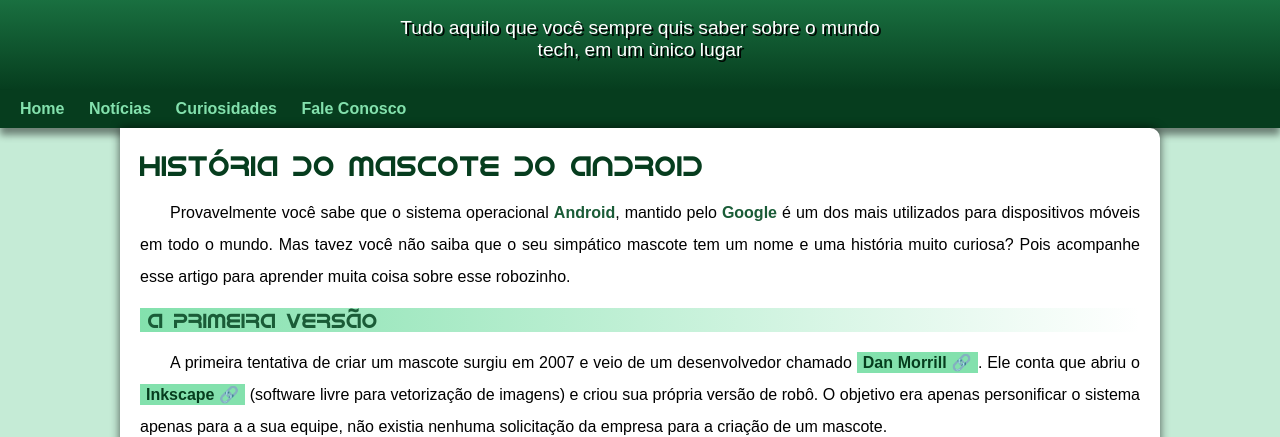
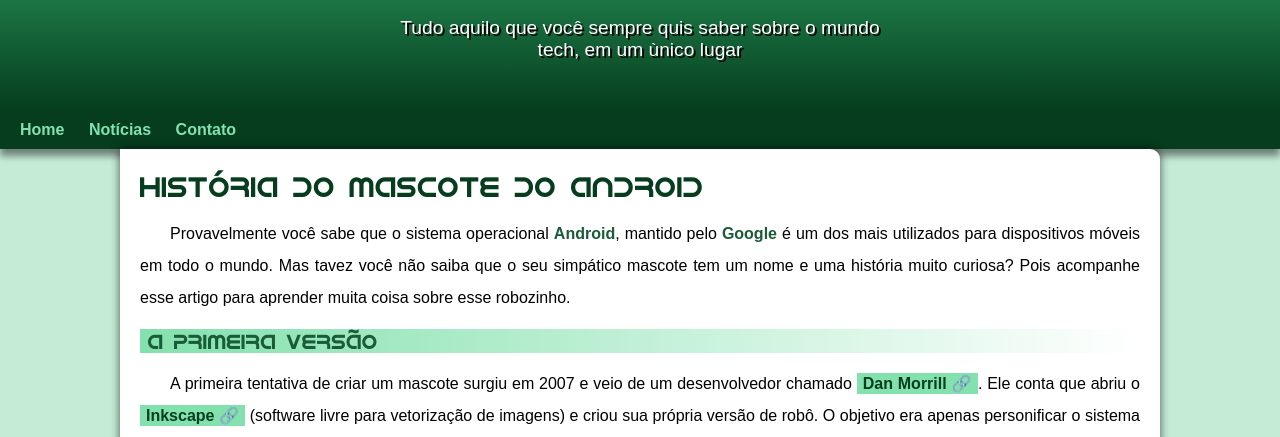
Before and after one commit to geovannasrp/projeto-android, a plain HTML site: page index.html in a window 1280 px wide. Shown: the part 100-537 px from the top of the page. Drawn offline with Linux system fonts and the light colour scheme.

Commit message:
problema de padding corrigio

```diff
--- a/estilo/style.css
+++ b/estilo/style.css
@@ -61,7 +61,7 @@
     padding-right: 10px;
     padding-left: 10px;
     margin: auto;
-    margin-bottom: 30PX;
+    padding-bottom: 50PX;
     text-shadow: 2px 2px 0px rgba(0, 0, 0, 0.941);
 }
 nav{
--- a/index.html
+++ b/index.html
@@ -16,8 +16,7 @@
     <nav>
         <a href="#"> Home </a>
         <a href="#"> Notícias </a>
-        <a href="#"> Curiosidades </a>
-        <a href="#"> Fale Conosco </a>
+        <a href="#"> Contato</a>
     </nav>
     <main>
         <article>
```
Also changed, not shown: 1 other file.
